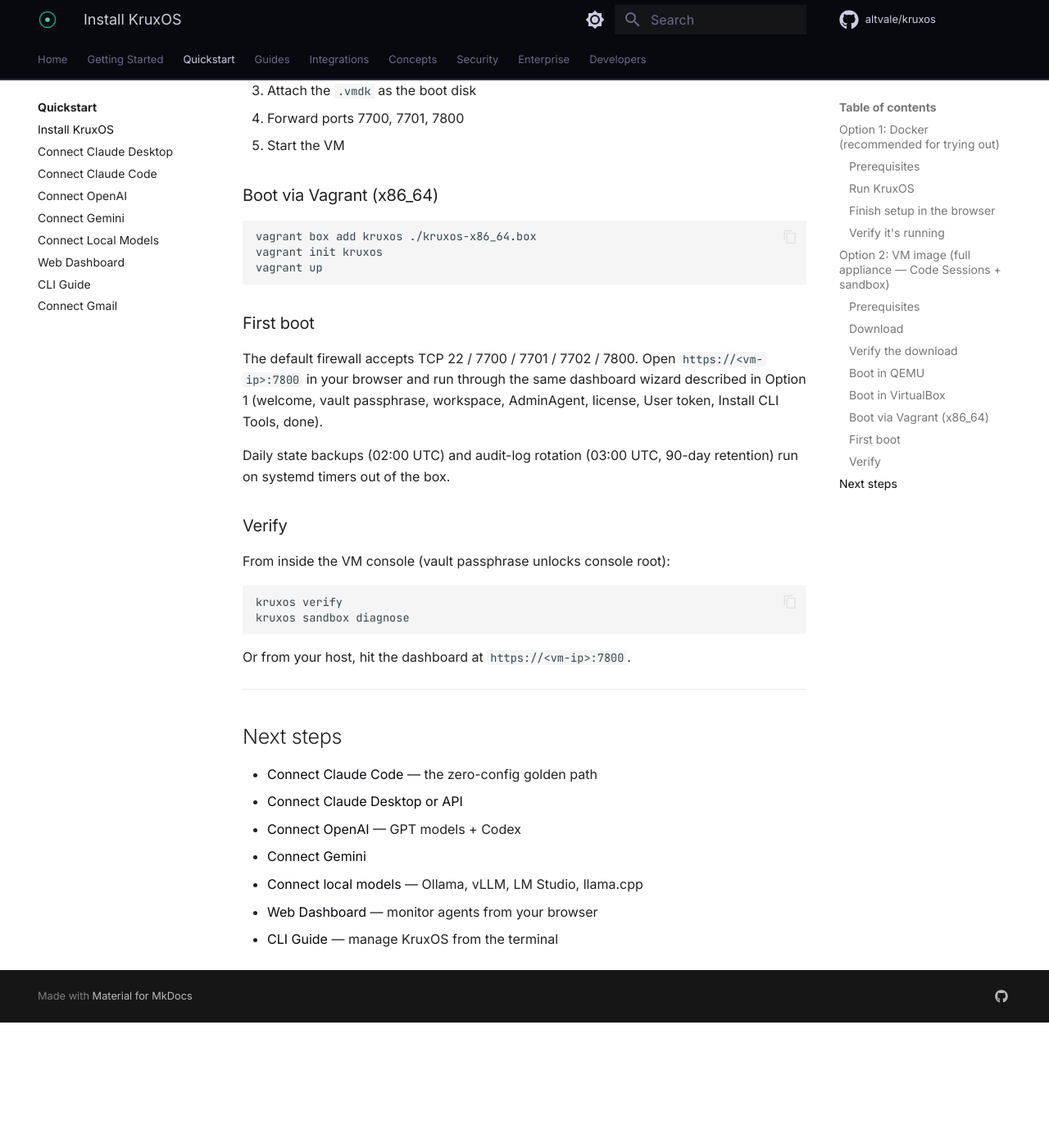
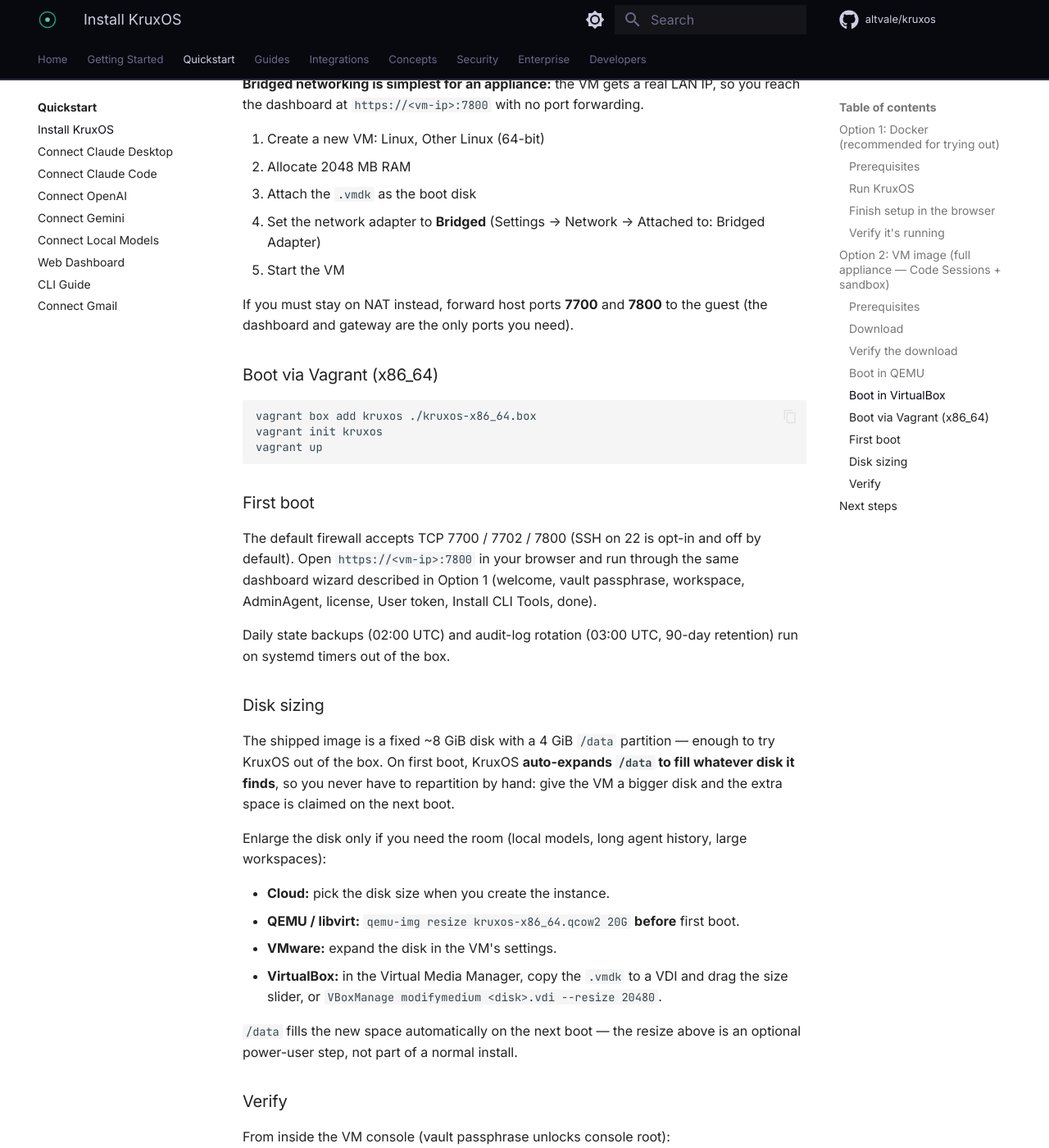
Before and after one commit to altvale/kruxos, an MkDocs documentation site: the page built from docs/public/docs/quickstart/install.md, in a window 1280 px wide and 1400 px high, scrolled down 4051 px. Shown: the whole window at 82% size. Built offline with MkDocs 1.6.1 and Material for MkDocs 9.7.7, drawn with Linux system fonts in a browser that asks for light colours; comment, search, counter and statistics services are not loaded; before the commit the page ends 5298 px from its top, so only the background shows below that; some of the changed text lies outside the part shown.

Commit message:
docs(install): drop retired supervision port, add grow-to-fill disk model, bridged VM
Refreshed the VM/Docker install guide for the current appliance:
- removed the retired supervision TCP port from the Docker run, port tables,
  verify output, QEMU/VirtualBox forwards, and firewall line (only 7700/7800
  need publishing; User API/health bind loopback; supervision rides a control
  socket)
- recommend bridged networking for the VM (real LAN IP, no port forwards);
  NAT+forwards kept as fallback
- replaced '20 GiB disk minimum' with the real ~8 GiB image + /data
  grow-to-fill-on-first-boot model, with an optional per-hypervisor resize
- reframed stale v0.0.1-only wording

````diff
--- a/docs/public/docs/quickstart/install.md
+++ b/docs/public/docs/quickstart/install.md
@@ -22,7 +22,6 @@
   -e KRUXOS_VAULT_PASSPHRASE='choose-a-strong-passphrase' \
   -p 7800:7800 \
   -p 7700:7700 \
-  -p 7701:7701 \
   -v kruxos-data:/data/kruxos \
   altvale/kruxos:latest
 ```
@@ -30,8 +29,9 @@
 | Port | Service | Purpose |
 |------|---------|---------|
 | 7700 | Gateway | MCP-native (JSON-RPC fallback) — agents connect here |
-| 7701 | Supervision | WebSocket — dashboard live stream, audit events |
 | 7800 | Dashboard | First-boot wizard + web UI (HTTPS by default) |
+
+Only these two ports need publishing. The User API (7703) and health endpoint (7704) bind to loopback inside the appliance and are reached through the dashboard, not exposed. The old supervision port (7701) is retired — supervision now rides an in-guest root-only control socket, not a TCP port.
 
 !!! note "About `--privileged`"
     The KruxOS sandbox needs user/network namespaces, cgroup v2 and nftables. `--privileged` is the simplest way to grant those on Docker; if you'd rather use targeted capabilities, see the [Docker isolation guide](../guides/docker-isolation.md).
@@ -62,8 +62,8 @@
 ```
 KruxOS Verify
   [PASS] Gateway (MCP)               listening on 0.0.0.0:7700
-  [PASS] Supervision WebSocket       listening on 0.0.0.0:7701
   [PASS] Dashboard (HTTPS)           listening on 0.0.0.0:7800
+  [PASS] Health endpoint             listening on 127.0.0.1:7704
   [PASS] Vault                       unlocked
   [PASS] Capability definitions      89 capabilities across 13 categories
 ```
@@ -95,13 +95,13 @@
 
 - A VM hypervisor (KVM / QEMU / libvirt, VirtualBox, or VMware) or bare-metal x86_64 / aarch64 hardware
 - 2 GiB RAM minimum, 4 GiB recommended
-- 20 GiB disk minimum
+- No fixed disk minimum — the shipped image is ~8 GiB and works out of the box (see [Disk sizing](#disk-sizing) below)
 
-Tested in v0.0.1: KVM and VirtualBox on x86_64. The aarch64 artefact ships, but the v0.0.1 acceptance walkthrough was performed on x86_64 only. **Hyper-V Gen 2 is not supported.**
+Validated on KVM and VirtualBox on x86_64. The aarch64 artefact ships, but the acceptance walkthrough was performed on x86_64 only. **Hyper-V Gen 2 is not supported.**
 
 ### Download
 
-Release artefacts for v0.0.1 are published on GitHub Releases at <https://github.com/altvale/kruxos/releases>:
+Release artefacts are published on GitHub Releases at <https://github.com/altvale/kruxos/releases>:
 
 - `kruxos-x86_64.img.gz` / `kruxos-aarch64.img.gz` — raw disk image
 - `kruxos-x86_64.qcow2` / `kruxos-aarch64.qcow2` — libvirt / KVM / QEMU
@@ -129,17 +129,21 @@
 qemu-system-x86_64 \
   -m 2048 \
   -drive file=kruxos-x86_64.qcow2,format=qcow2,if=virtio \
-  -netdev user,id=net0,hostfwd=tcp::7700-:7700,hostfwd=tcp::7701-:7701,hostfwd=tcp::7800-:7800 \
+  -netdev user,id=net0,hostfwd=tcp::7700-:7700,hostfwd=tcp::7800-:7800 \
   -device virtio-net-pci,netdev=net0
 ```
 
 ### Boot in VirtualBox
 
+**Bridged networking is simplest for an appliance:** the VM gets a real LAN IP, so you reach the dashboard at `https://<vm-ip>:7800` with no port forwarding.
+
 1. Create a new VM: Linux, Other Linux (64-bit)
 2. Allocate 2048 MB RAM
 3. Attach the `.vmdk` as the boot disk
-4. Forward ports 7700, 7701, 7800
+4. Set the network adapter to **Bridged** (Settings → Network → Attached to: Bridged Adapter)
 5. Start the VM
+
+If you must stay on NAT instead, forward host ports **7700** and **7800** to the guest (the dashboard and gateway are the only ports you need).
 
 ### Boot via Vagrant (x86_64)
 
@@ -151,9 +155,22 @@
 
 ### First boot
 
-The default firewall accepts TCP 22 / 7700 / 7701 / 7702 / 7800. Open `https://<vm-ip>:7800` in your browser and run through the same dashboard wizard described in Option 1 (welcome, vault passphrase, workspace, AdminAgent, license, User token, Install CLI Tools, done).
+The default firewall accepts TCP 7700 / 7702 / 7800 (SSH on 22 is opt-in and off by default). Open `https://<vm-ip>:7800` in your browser and run through the same dashboard wizard described in Option 1 (welcome, vault passphrase, workspace, AdminAgent, license, User token, Install CLI Tools, done).
 
 Daily state backups (02:00 UTC) and audit-log rotation (03:00 UTC, 90-day retention) run on systemd timers out of the box.
+
+### Disk sizing
+
+The shipped image is a fixed ~8 GiB disk with a 4 GiB `/data` partition — enough to try KruxOS out of the box. On first boot, KruxOS **auto-expands `/data` to fill whatever disk it finds**, so you never have to repartition by hand: give the VM a bigger disk and the extra space is claimed on the next boot.
+
+Enlarge the disk only if you need the room (local models, long agent history, large workspaces):
+
+- **Cloud:** pick the disk size when you create the instance.
+- **QEMU / libvirt:** `qemu-img resize kruxos-x86_64.qcow2 20G` **before** first boot.
+- **VMware:** expand the disk in the VM's settings.
+- **VirtualBox:** in the Virtual Media Manager, copy the `.vmdk` to a VDI and drag the size slider, or `VBoxManage modifymedium <disk>.vdi --resize 20480`.
+
+`/data` fills the new space automatically on the next boot — the resize above is an optional power-user step, not part of a normal install.
 
 ### Verify
 
````
Also changed, not shown: other parts of docs/public/docs/quickstart/install.md (+4 -4 lines), CHANGELOG.md.
